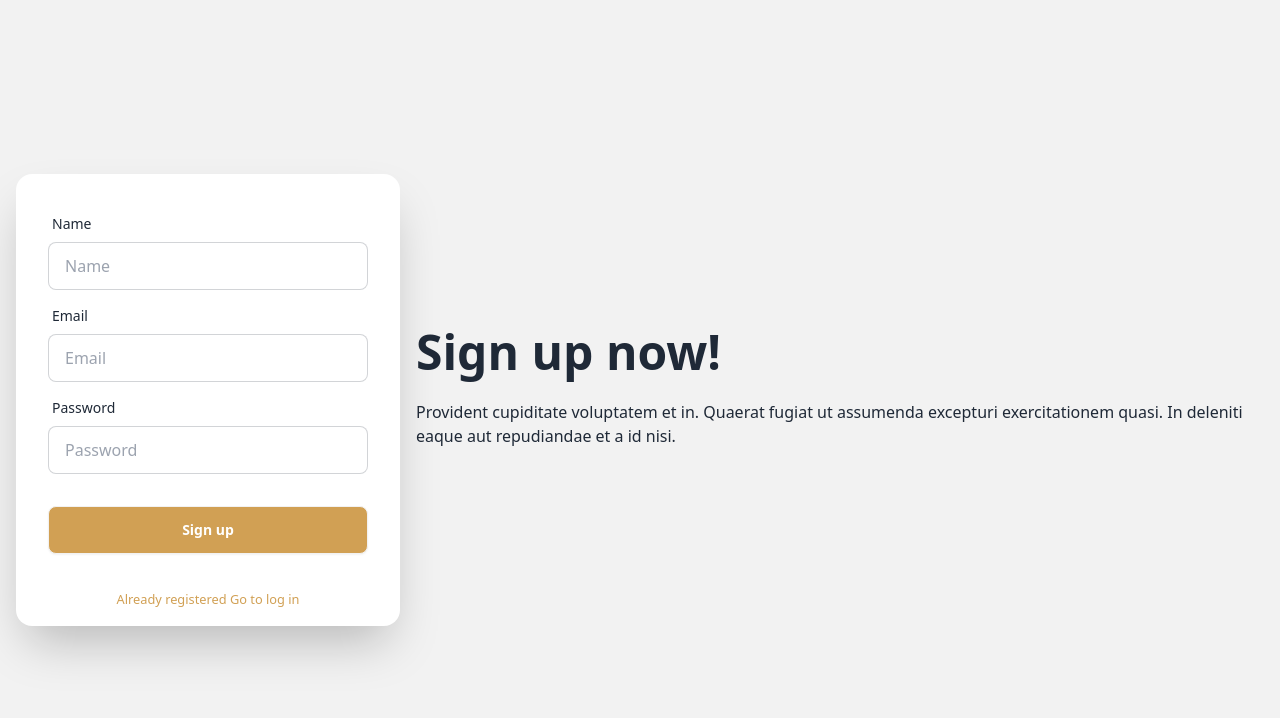
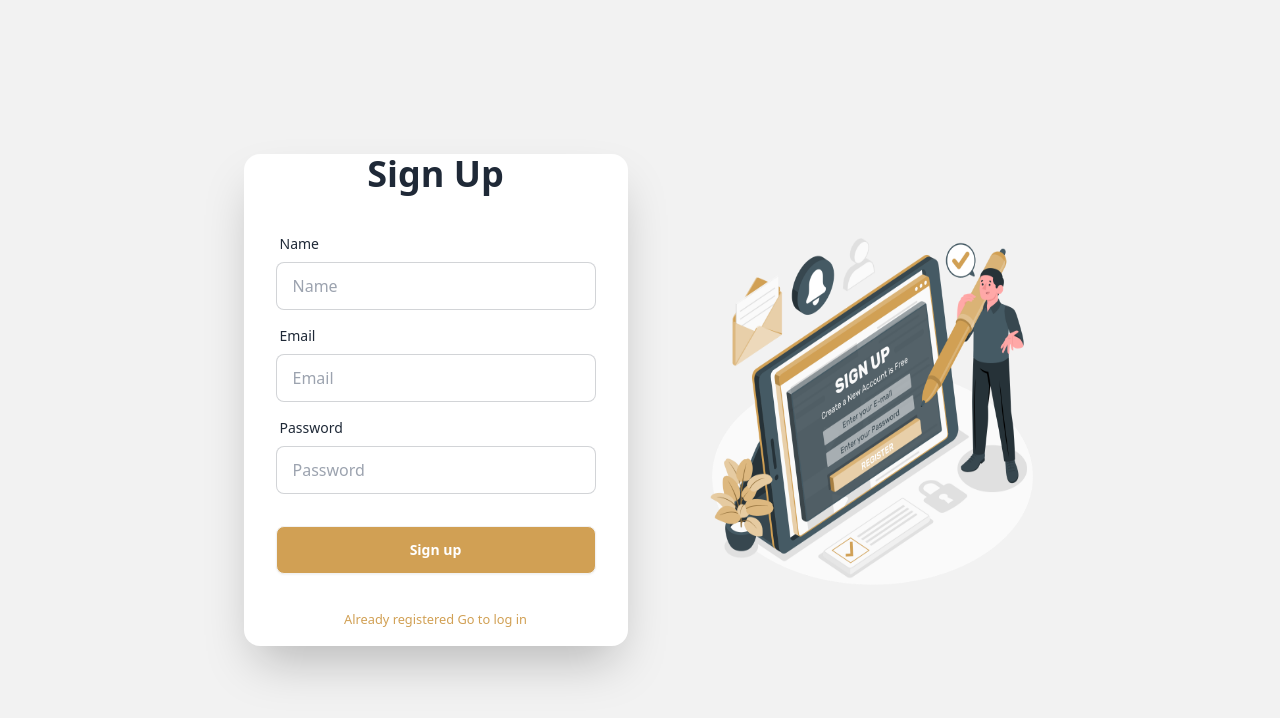
Before and after one commit to sumu9897/bistro-boss-client, a React (Vite) app: page /signup in a window 1280 px wide. Shown: the top 718 px of the page. Built offline with nearby package versions, Linux system fonts and the light colour scheme; no server answers.

Commit message:
Login and Registration Done

```diff
--- a/src/pages/Login/Login.jsx
+++ b/src/pages/Login/Login.jsx
@@ -8,6 +8,7 @@ import { Link } from "react-router-dom";
 import { AuthContext } from "../../providers/AuthProvider";
 import { Helmet } from "react-helmet-async";
 import Swal from "sweetalert2";
+import login from '../../assets/login/login.png'
 
 const Login = () => {
   const [disabled, setDisabled] = useState(true);
@@ -59,16 +60,13 @@ const Login = () => {
         <title>Bistro Boss | Login</title>
       </Helmet>
       <div className="hero bg-base-200 min-h-screen">
-        <div className="hero-content flex-col lg:flex-row-reverse">
+        <div className="hero-content flex-col lg:flex-row">
           <div className="text-center md:w-1/2 lg:text-left">
-            <h1 className="text-5xl font-bold">Login now!</h1>
-            <p className="py-6">
-              Provident cupiditate voluptatem et in. Quaerat fugiat ut assumenda
-              excepturi exercitationem quasi. In deleniti eaque aut repudiandae
-              et a id nisi.
-            </p>
+
+            <img src={login} alt="" />
           </div>
           <div className="card md:w-1/2 max-w-sm bg-base-100 shadow-2xl">
+          <h1 className="text-4xl font-bold text-center">Login</h1>
             <form onSubmit={handleLogin} className="card-body">
               <div className="form-control">
                 <label className="label">
--- a/src/pages/SignUp/SignUp.jsx
+++ b/src/pages/SignUp/SignUp.jsx
@@ -3,6 +3,7 @@ import { Helmet } from "react-helmet-async";
 import { useForm } from "react-hook-form";
 import { Link } from "react-router-dom";
 import { AuthContext } from "../../providers/AuthProvider";
+import signup from "../../assets/signup/signup.png"
 
 const SignUp = () => {
   const {
@@ -28,16 +29,14 @@ const SignUp = () => {
         <title>Bistro Boss | signup</title>
     </Helmet>
       <div className="hero bg-base-200 min-h-screen">
-        <div className="hero-content flex-col lg:flex-row-reverse">
+        <div className="hero-content flex-col lg:flex-row-reverse gap-x-20">
           <div className="text-center lg:text-left">
-            <h1 className="text-5xl font-bold">Sign up now!</h1>
-            <p className="py-6">
-              Provident cupiditate voluptatem et in. Quaerat fugiat ut assumenda
-              excepturi exercitationem quasi. In deleniti eaque aut repudiandae
-              et a id nisi.
-            </p>
+
+
+            <img src={signup} className="size-96 mx-auto" alt="" />
           </div>
           <div className="card bg-base-100 w-full max-w-sm shrink-0 shadow-2xl">
+          <h1 className="text-4xl font-bold text-center">Sign Up</h1>
             <form onSubmit={handleSubmit(onSubmit)} className="card-body">
               <div className="form-control">
                 <label className="label">
```
Also changed, not shown: src/assets/login/login.png (added), src/assets/signup/signup.png (added).
